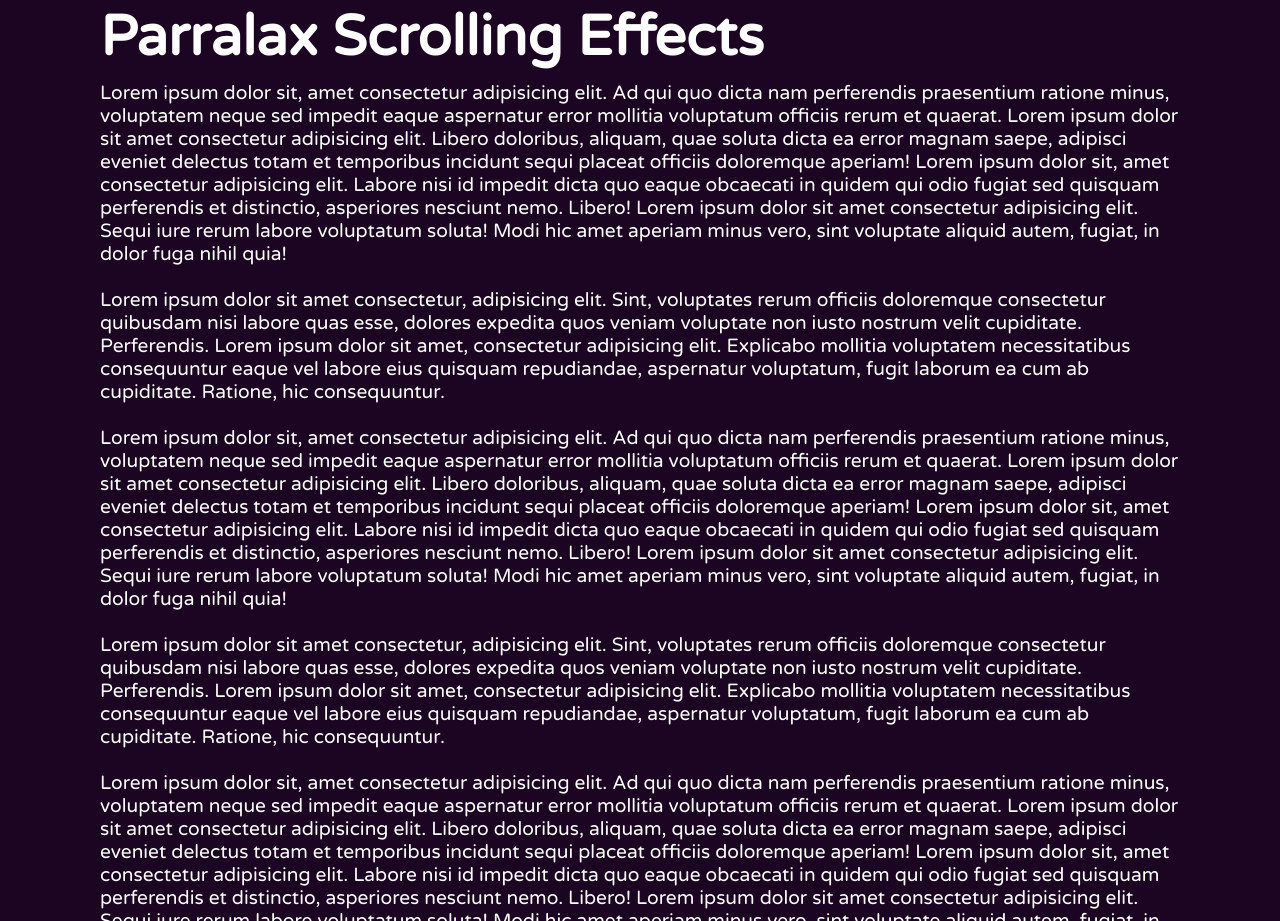
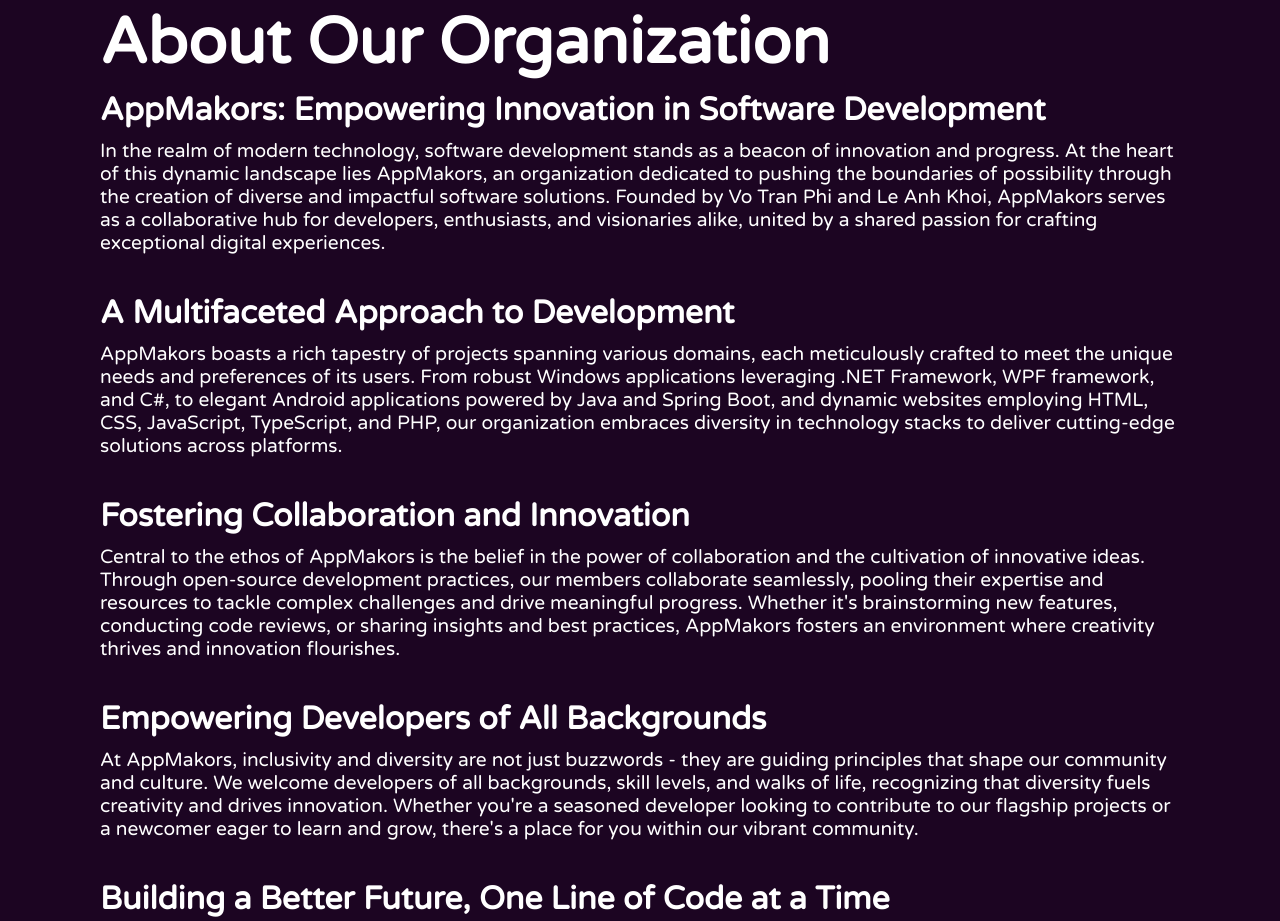
Before and after one commit to AppMakors/AppMakors.github.io, a website: page index.html in a window 1280 px wide. Shown: the part 896-1817 px from the top of the page. Drawn offline with Linux system fonts and the light colour scheme.

Commit message:
refactor: change text

```diff
--- /dev/null
+++ b/app.js
@@ -0,0 +1,20 @@
+let stars = document.getElementById('stars');
+let moon = document.getElementById('moon');
+let mountains_behind = document.getElementById('mountains_behind');
+let text = document.getElementById('text');
+let btn = document.getElementById('btn');
+let mountains_front = document.getElementById('mountains_front');
+let header = document.querySelector('header');
+
+window.addEventListener('scroll', function () {
+    let value = window.scrollY;
+    stars.style.top = -value * 0.25 + 'px';
+    moon.style.top = value * 1.05 + 'px';
+    moon.style.right = 100 * Math.sin(0.02 * value) + 'px';
+    mountains_behind.style.top = value * 0.5 + 'px';
+    mountains_front.style.top = value * 0 + 'px';
+    text.style.marginRight = value * 4 + 'px';
+    text.style.marginTop = value * 1.5 + 'px';
+    btn.style.marginTop = value * 1.5 + 'px';
+    header.style.top = value * 0.5 + 'px';
+})
--- a/index.html
+++ b/index.html
@@ -3,7 +3,7 @@
 
 <head>
     <meta charset="UTF-8">
-    <title>Parralax Effects</title>
+    <title>AppMakors</title>
     <link rel="stylesheet" type="text/css" href="style.css">
 </head>
 
@@ -23,76 +23,52 @@
         <img src="img/stars.png" id="stars">
         <img src="img/moon.png" id="moon">
         <img src="img/mountains_behind.png" id="mountains_behind">
-        <h2 id="text"><strong>Con Thư Quậy</strong></h2>
+        <h2 id="text"><strong>AppMakors</strong></h2>
         <a href="#sec" id="btn">Explore</a>
         <img src="img/mountains_front.png" id="mountains_front">
     </section>
     <div class="sec" id="sec">
-        <h2>Parralax Scrolling Effects</h2>
-        <p>Lorem ipsum dolor sit, amet consectetur adipisicing elit. Ad qui quo dicta nam perferendis praesentium
-            ratione minus, voluptatem neque sed impedit eaque aspernatur error mollitia voluptatum officiis rerum et
-            quaerat. Lorem ipsum dolor sit amet consectetur adipisicing elit. Libero doloribus, aliquam, quae soluta
-            dicta ea error magnam saepe, adipisci eveniet delectus totam et temporibus incidunt sequi placeat officiis
-            doloremque aperiam! Lorem ipsum dolor sit, amet consectetur adipisicing elit. Labore nisi id impedit dicta
-            quo eaque obcaecati in quidem qui odio fugiat sed quisquam perferendis et distinctio, asperiores nesciunt
-            nemo. Libero! Lorem ipsum dolor sit amet consectetur adipisicing elit. Sequi iure rerum labore voluptatum
-            soluta! Modi hic amet aperiam minus vero, sint voluptate aliquid autem, fugiat, in dolor fuga nihil quia!
-            <br><br>
-            Lorem ipsum dolor sit amet consectetur, adipisicing elit. Sint, voluptates rerum officiis doloremque
-            consectetur quibusdam nisi labore quas esse, dolores expedita quos veniam voluptate non iusto nostrum velit
-            cupiditate. Perferendis. Lorem ipsum dolor sit amet, consectetur adipisicing elit. Explicabo mollitia
-            voluptatem necessitatibus consequuntur eaque vel labore eius quisquam repudiandae, aspernatur voluptatum,
-            fugit laborum ea cum ab cupiditate. Ratione, hic consequuntur.
-            <br><br>
-            Lorem ipsum dolor sit, amet consectetur adipisicing elit. Ad qui quo dicta nam perferendis praesentium
-            ratione minus, voluptatem neque sed impedit eaque aspernatur error mollitia voluptatum officiis rerum et
-            quaerat. Lorem ipsum dolor sit amet consectetur adipisicing elit. Libero doloribus, aliquam, quae soluta
-            dicta ea error magnam saepe, adipisci eveniet delectus totam et temporibus incidunt sequi placeat officiis
-            doloremque aperiam! Lorem ipsum dolor sit, amet consectetur adipisicing elit. Labore nisi id impedit dicta
-            quo eaque obcaecati in quidem qui odio fugiat sed quisquam perferendis et distinctio, asperiores nesciunt
-            nemo. Libero! Lorem ipsum dolor sit amet consectetur adipisicing elit. Sequi iure rerum labore voluptatum
-            soluta! Modi hic amet aperiam minus vero, sint voluptate aliquid autem, fugiat, in dolor fuga nihil quia!
-            <br><br>
-            Lorem ipsum dolor sit amet consectetur, adipisicing elit. Sint, voluptates rerum officiis doloremque
-            consectetur quibusdam nisi labore quas esse, dolores expedita quos veniam voluptate non iusto nostrum velit
-            cupiditate. Perferendis. Lorem ipsum dolor sit amet, consectetur adipisicing elit. Explicabo mollitia
-            voluptatem necessitatibus consequuntur eaque vel labore eius quisquam repudiandae, aspernatur voluptatum,
-            fugit laborum ea cum ab cupiditate. Ratione, hic consequuntur.
-            <br><br>
-            Lorem ipsum dolor sit, amet consectetur adipisicing elit. Ad qui quo dicta nam perferendis praesentium
-            ratione minus, voluptatem neque sed impedit eaque aspernatur error mollitia voluptatum officiis rerum et
-            quaerat. Lorem ipsum dolor sit amet consectetur adipisicing elit. Libero doloribus, aliquam, quae soluta
-            dicta ea error magnam saepe, adipisci eveniet delectus totam et temporibus incidunt sequi placeat officiis
-            doloremque aperiam! Lorem ipsum dolor sit, amet consectetur adipisicing elit. Labore nisi id impedit dicta
-            quo eaque obcaecati in quidem qui odio fugiat sed quisquam perferendis et distinctio, asperiores nesciunt
-            nemo. Libero! Lorem ipsum dolor sit amet consectetur adipisicing elit. Sequi iure rerum labore voluptatum
-            soluta! Modi hic amet aperiam minus vero, sint voluptate aliquid autem, fugiat, in dolor fuga nihil quia!
-        </p>
+        <h2>About Our Organization</h2>
+        <h3>AppMakors: Empowering Innovation in Software Development</h3>
+        <p>In the realm of modern technology, software development stands as a beacon of innovation and progress. At the
+            heart of this dynamic landscape lies AppMakors, an organization dedicated to pushing the boundaries of
+            possibility through the creation of diverse and impactful software solutions. Founded by Vo Tran Phi and Le
+            Anh Khoi, AppMakors serves as a collaborative hub for developers, enthusiasts, and visionaries alike, united
+            by a shared passion for crafting exceptional digital experiences.</p>
+        <br><br>
+
+        <h3>A Multifaceted Approach to Development</h3>
+        <p>AppMakors boasts a rich tapestry of projects spanning various domains, each meticulously crafted to meet the
+            unique needs and preferences of its users. From robust Windows applications leveraging .NET Framework, WPF framework,
+            and C#, to elegant Android applications powered by Java and Spring Boot, and dynamic websites employing HTML, CSS,
+            JavaScript, TypeScript, and PHP, our organization embraces diversity in technology stacks to deliver cutting-edge
+            solutions across platforms.</p>
+        <br><br>
+
+        <h3>Fostering Collaboration and Innovation</h3>
+        <p>Central to the ethos of AppMakors is the belief in the power of collaboration and the cultivation of innovative ideas.
+            Through open-source development practices, our members collaborate seamlessly, pooling their expertise and resources to
+            tackle complex challenges and drive meaningful progress. Whether it's brainstorming new features, conducting code reviews,
+            or sharing insights and best practices, AppMakors fosters an environment where creativity thrives and innovation flourishes.</p>
+        <br><br>
+
+        <h3>Empowering Developers of All Backgrounds</h3>
+        <p>At AppMakors, inclusivity and diversity are not just buzzwords - they are guiding principles that shape our community and
+            culture. We welcome developers of all backgrounds, skill levels, and walks of life, recognizing that diversity fuels creativity
+            and drives innovation. Whether you're a seasoned developer looking to contribute to our flagship projects or a newcomer eager
+            to learn and grow, there's a place for you within our vibrant community.</p>
+        <br><br>
+
+        <h3>Building a Better Future, One Line of Code at a Time</h3>
+        <p>As we look ahead, AppMakors remains steadfast in its commitment to driving positive change through software
+            innovation. With a keen eye on emerging technologies and market trends, we strive to stay ahead of the curve,
+            anticipating the needs of tomorrow and crafting solutions that shape the future. Together, we embark on a
+            journey fueled by curiosity, creativity, and collaboration, driven by a shared vision of building a better
+            world through technology. Join us, as we continue to push the boundaries of what's possible and inspire the
+            next generation of software developers and innovators.</p>
     </div>
 
-    <script>
-        let stars = document.getElementById('stars');
-        let moon = document.getElementById('moon');
-        let mountains_behind = document.getElementById('mountains_behind');
-        let text = document.getElementById('text');
-        let btn = document.getElementById('btn');
-        let mountains_front = document.getElementById('mountains_front');
-        let header = document.querySelector('header');
-
-        window.addEventListener('scroll', function () {
-            let value = window.scrollY;
-            stars.style.top = -value * 0.25 + 'px';
-            moon.style.top = value * 1.05 + 'px';
-            moon.style.right = 100 * Math.sin(0.02 * value) + 'px';
-            mountains_behind.style.top = value * 0.5 + 'px';
-            mountains_front.style.top = value * 0 + 'px';
-            text.style.marginRight = value * 4 + 'px';
-            text.style.marginTop = value * 1.5 + 'px';
-            btn.style.marginTop = value * 1.5 + 'px';
-            header.style.top = value * 0.5 + 'px';
-        })
-
-    </script>
+    <script src="app.js"></script>
 </body>
 
 </html>
--- a/style.css
+++ b/style.css
@@ -141,7 +141,13 @@
 }
 
 .sec h2 {
-    font-size: 3.5em;
+    font-size: 4em;
+    margin-bottom: 10px;
+    color: #fff;
+}
+
+.sec h3 {
+    font-size: 2em;
     margin-bottom: 10px;
     color: #fff;
 }
```
Also changed, not shown: README.md.
